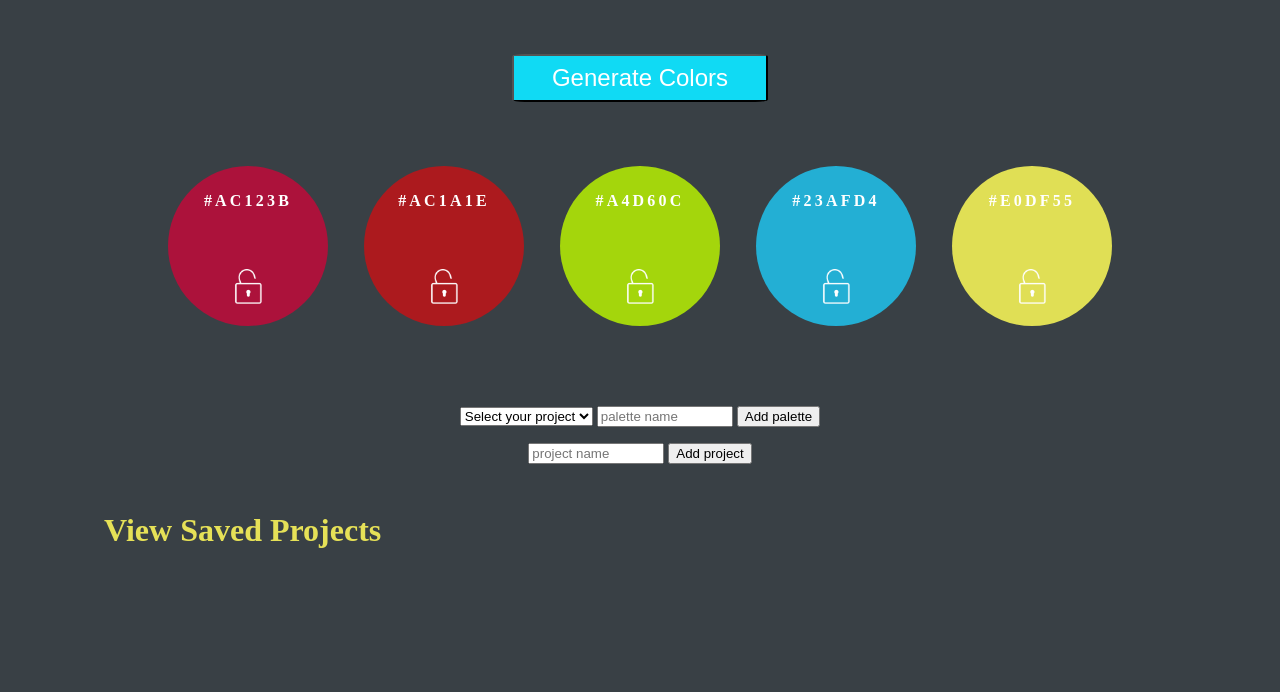
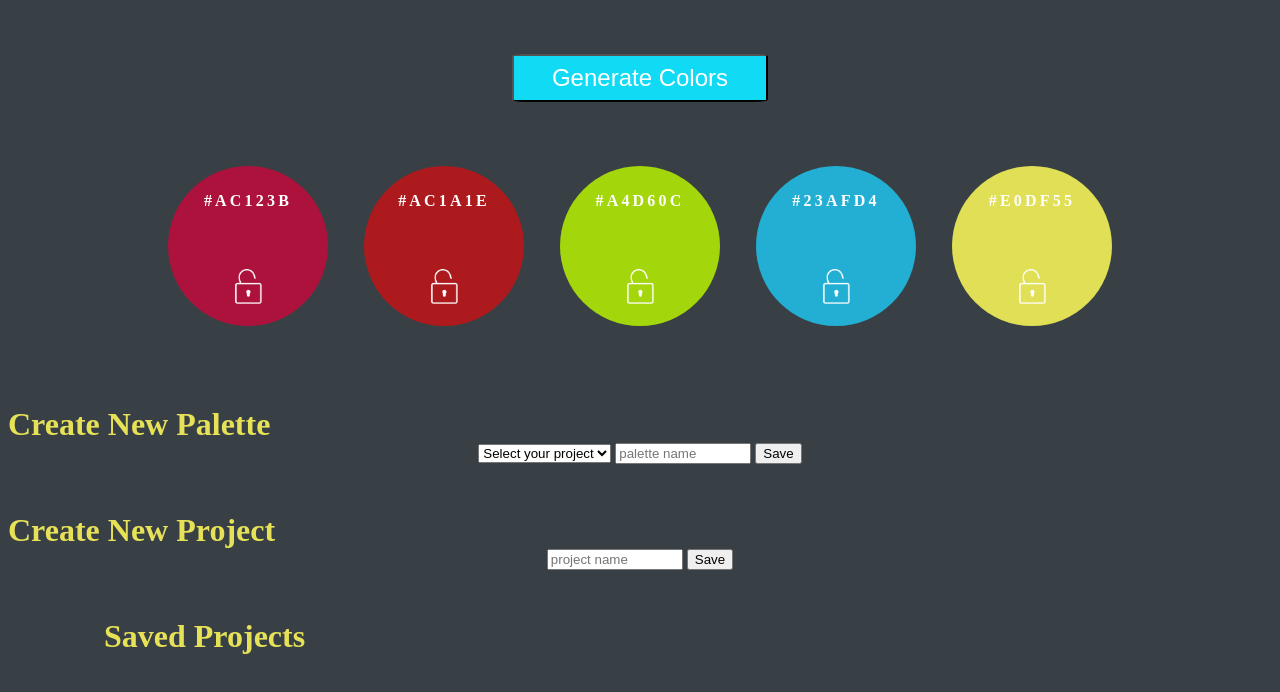
Before and after one commit to Haub/palette-picker, a website: page public/index.html in a window 1280 px wide. Shown: the part 166-858 px from the top of the page. Before the commit the page ends 800 px from the top, so only its background shows below. Drawn offline with nearby package versions, Linux system fonts and the light colour scheme; no server answers.

Commit message:
Add correct classnames for ids

```diff
--- a/public/index.html
+++ b/public/index.html
@@ -35,25 +35,26 @@
 
     </section>
 
+    <h3 class="new-palette">Create New Palette</h3>
     <form class="palette-form">
       <select class="project-options">
         <option value="" disabled selected>Select your project</option>
       </select>
 
       <input class="palette-input" type="text" placeholder="palette name" />
-      <button>Add palette</button>
+      <button class="save">Save</button>
     </form>
 
+    <h3 class="new-project">Create New Project</h3>
     <form class="project-form">
       <input class="project-input" type="text" placeholder="project name" />
-      <button>Add project</button>
+      <button class="save">Save</button>
     </form>
 
     <section class="projects">
-      <h3 class="project-title">View Saved Projects</h3>
+      <h3 class="project-title">Saved Projects</h3>
       <br>
       <div class="featured-project"></div>
-      <div class="">
     </section>
 
   </main>
```
